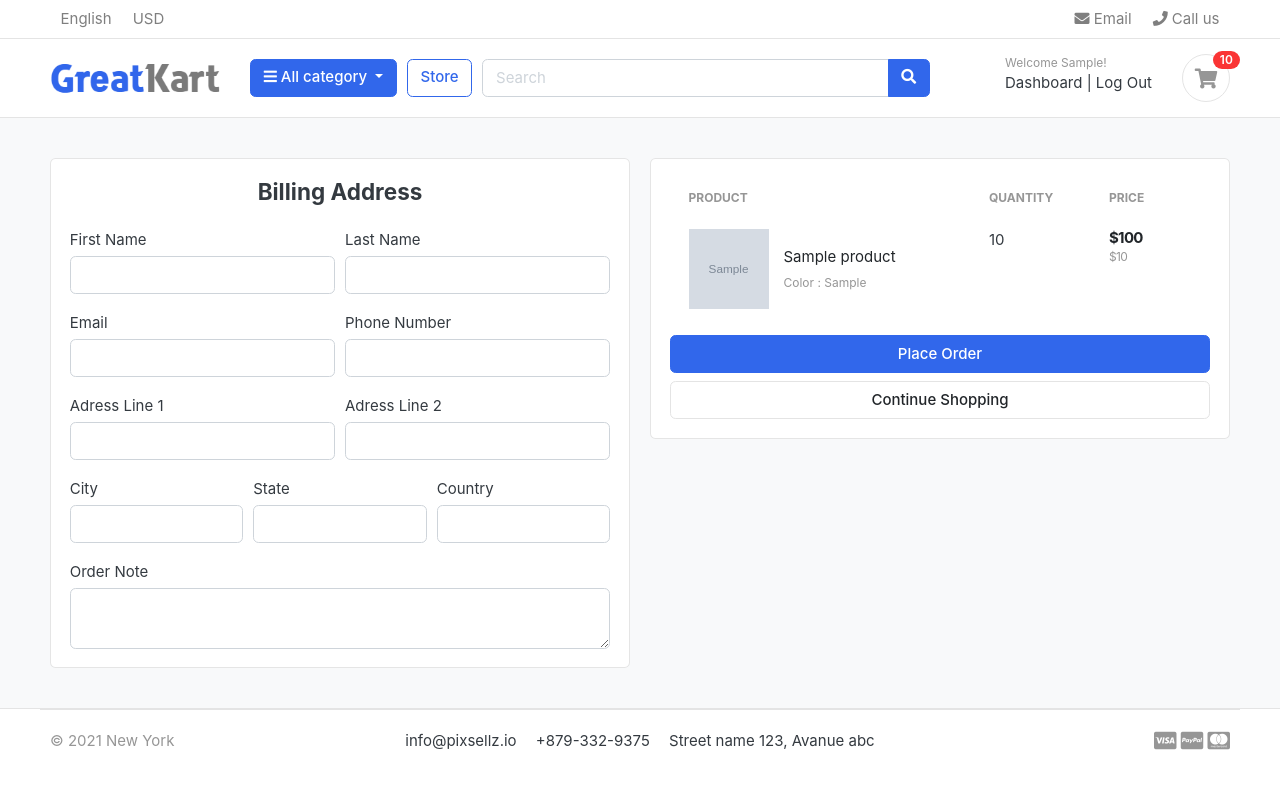
After one commit to oraldo666/greatkart-django, a Django app: page /cart/checkout/ in a window 1280 px wide. The commit adds this page. Run offline with Django 3.2, Linux system fonts and the light colour scheme; a user stored in the database is signed in; tables that the repository leaves empty hold one stand-in row (values such as "Sample post"); grey boxes marked "Sample" are stand-in pictures; some libraries are stand-ins or nearby versions; some web fonts are replaced.

Commit message:
Cart and Checkout

```diff
--- a/carts/context_processors.py
+++ b/carts/context_processors.py
@@ -9,7 +9,10 @@ def counter(request):
     else:
         try:
             cart = Cart.objects.filter(cart_id=_cart_id(request))
-            cart_items = CartItem.objects.all().filter(cart=cart[:1])
+            if request.user.is_authenticated:
+                cart_items = CartItem.objects.all().filter(user=request.user)
+            else:
+                cart_items = CartItem.objects.all().filter(cart=cart[:1])
             for cart_item in cart_items:
                 cart_count += cart_item.quantity
         except Cart.DoesNotExist:
--- a/carts/models.py
+++ b/carts/models.py
@@ -1,5 +1,6 @@
 from django.db import models
 from store.models import Product, Variation
+from accounts.models import Account
 
 # Create your models here.
 class Cart(models.Model):
@@ -11,9 +12,10 @@ class Cart(models.Model):
 
 
 class CartItem(models.Model):
+    user = models.ForeignKey(Account, on_delete=models.CASCADE, null=True)
     product   = models.ForeignKey(Product, on_delete=models.CASCADE)
     variations = models.ManyToManyField(Variation, blank=True)
-    cart      = models.ForeignKey(Cart, on_delete=models.CASCADE)
+    cart      = models.ForeignKey(Cart, on_delete=models.CASCADE, null=True)
     quantity  = models.IntegerField()
     is_active = models.BooleanField(default=True)
 
--- a/carts/urls.py
+++ b/carts/urls.py
@@ -7,4 +7,6 @@ urlpatterns = [
     path('add_cart/<int:product_id>/', views.add_cart, name='add_cart'),
     path('remove_cart/<int:product_id>/<int:cart_item_id>/', views.remove_cart, name='remove_cart'),
     path('remove_cart_item/<int:product_id>/<int:cart_item_id>/', views.remove_cart_item, name='remove_cart_item'),
+
+    path('checkout/', views.checkout, name='checkout'),
 ]
--- a/carts/views.py
+++ b/carts/views.py
@@ -3,6 +3,7 @@ from store.models import Product, Variation
 from .models import Cart, CartItem
 from django.core.exceptions import ObjectDoesNotExist
 from django.http import HttpResponse
+from django.contrib.auth.decorators import login_required
 
 # Create your views here.
 
@@ -15,85 +16,154 @@ def _cart_id(request):
 
 
 def add_cart(request, product_id):
+    current_user = request.user
     product = Product.objects.get(id=product_id) # get the product
-    product_variation = []
+    # If user is authenticated
+    if current_user.is_authenticated:
+        product_variation = []
 
-    if request.method == 'POST':
-        for item in request.POST:
-            key = item
-            value = request.POST[key]
-            try:
-                variation = Variation.objects.get(product=product, variation_category__iexact=key, variation_value__iexact=value)
-                product_variation.append(variation)
-            except :
-                pass
+        if request.method == 'POST':
+            for item in request.POST:
+                key = item
+                value = request.POST[key]
+                try:
+                    variation = Variation.objects.get(product=product, variation_category__iexact=key, variation_value__iexact=value)
+                    product_variation.append(variation)
+                except :
+                    pass
+
+        # Here we get the cart item
+
+        is_cart_item_exists = CartItem.objects.filter(product=product, user = current_user).exists()
+        if is_cart_item_exists:
+            cart_item = CartItem.objects.filter(product=product, user=current_user)
+            # existing variations -- database
+            # courrent variations -- product_variation list
+            # item id -- database
+
+            ex_var_list = []
+            id = []
+            for item in cart_item:
+                existing_variation = item.variations.all()
+                ex_var_list.append(list(existing_variation))
+                id.append(item.id)
+
+            if product_variation in ex_var_list:
+                # increase the cart item quantity
+                index = ex_var_list.index(product_variation)
+                item_id=id[index]
+
+                item = CartItem.objects.get(product=product, id=item_id)
+                item.quantity += 1
+                item.save()
+
+            else:
+                # create a new cart item
+                item = CartItem.objects.create(product=product, quantity=1, user=current_user)
+                if len(product_variation) > 0:
+                    item.variations.clear()
+                    item.variations.add(*product_variation)
+
+            # cart_item.quantity += 1
+                item.save()
+        else:
+            cart_item = CartItem.objects.create(
+                product=product,
+                quantity=1,
+                user=current_user
+            )
+            if len(product_variation) > 0:
+                cart_item.variations.clear()
+                cart_item.variations.add(*product_variation)
+            cart_item.save()
+
+        return redirect('cart')
+
+    # If user is not authenticated, or logged in
+    else:
+
+        product_variation = []
+
+        if request.method == 'POST':
+            for item in request.POST:
+                key = item
+                value = request.POST[key]
+                try:
+                    variation = Variation.objects.get(product=product, variation_category__iexact=key, variation_value__iexact=value)
+                    product_variation.append(variation)
+                except :
+                    pass
 
 
-    try:
-        cart = Cart.objects.get(cart_id=_cart_id(request)) # get the cart using the cart_id present in the session
-    except Cart.DoesNotExist:
-        cart = Cart.objects.create(
-            cart_id= _cart_id(request)
-        )
-    cart.save()
+        try:
+            cart = Cart.objects.get(cart_id=_cart_id(request)) # get the cart using the cart_id present in the session
+        except Cart.DoesNotExist:
+            cart = Cart.objects.create(
+                cart_id= _cart_id(request)
+            )
+        cart.save()
 
 
 
 
-    # Here we get the cart item
+        # Here we get the cart item
 
-    is_cart_item_exists = CartItem.objects.filter(product=product, cart=cart).exists()
-    if is_cart_item_exists:
-        cart_item = CartItem.objects.filter(product=product, cart=cart)
-        # existing variations -- database
-        # courrent variations -- product_variation list
-        # item id -- database
+        is_cart_item_exists = CartItem.objects.filter(product=product, cart=cart).exists()
+        if is_cart_item_exists:
+            cart_item = CartItem.objects.filter(product=product, cart=cart)
+            # existing variations -- database
+            # courrent variations -- product_variation list
+            # item id -- database
 
-        ex_var_list = []
-        id = []
-        for item in cart_item:
-            existing_variation = item.variations.all()
-            ex_var_list.append(list(existing_variation))
-            id.append(item.id)
+            ex_var_list = []
+            id = []
+            for item in cart_item:
+                existing_variation = item.variations.all()
+                ex_var_list.append(list(existing_variation))
+                id.append(item.id)
 
-        if product_variation in ex_var_list:
-            # increase the cart item quantity
-            index = ex_var_list.index(product_variation)
-            item_id=id[index]
+            if product_variation in ex_var_list:
+                # increase the cart item quantity
+                index = ex_var_list.index(product_variation)
+                item_id=id[index]
 
-            item = CartItem.objects.get(product=product, id=item_id)
-            item.quantity += 1
-            item.save()
+                item = CartItem.objects.get(product=product, id=item_id)
+                item.quantity += 1
+                item.save()
 
+            else:
+                # create a new cart item
+                item = CartItem.objects.create(product=product, quantity=1, cart=cart)
+                if len(product_variation) > 0:
+                    item.variations.clear()
+                    item.variations.add(*product_variation)
+
+            # cart_item.quantity += 1
+                item.save()
         else:
-            # create a new cart item
-            item = CartItem.objects.create(product=product, quantity=1, cart=cart)
+            cart_item = CartItem.objects.create(
+                product=product,
+                quantity=1,
+                cart=cart
+            )
             if len(product_variation) > 0:
-                item.variations.clear()
-                item.variations.add(*product_variation)
+                cart_item.variations.clear()
+                cart_item.variations.add(*product_variation)
+            cart_item.save()
 
-        # cart_item.quantity += 1
-            item.save()
-    else:
-        cart_item = CartItem.objects.create(
-            product=product,
-            quantity=1,
-            cart=cart
-        )
-        if len(product_variation) > 0:
-            cart_item.variations.clear()
-            cart_item.variations.add(*product_variation)
-        cart_item.save()
-
-    return redirect('cart')
+        return redirect('cart')
 
 
 
 def remove_cart(request, product_id, cart_item_id):
-    cart = Cart.objects.get(cart_id=_cart_id(request))
+
     product = get_object_or_404(Product, id=product_id)
     try:
-        cart_item = CartItem.objects.get(product=product, cart=cart, id=cart_item_id)
+        if request.user.is_authenticated:
+            cart_item = CartItem.objects.get(product=product, user=request.user, id=cart_item_id)
+        else:
+            cart = Cart.objects.get(cart_id=_cart_id(request))
+            cart_item = CartItem.objects.get(product=product, cart=cart, id=cart_item_id)
         if cart_item.quantity > 1:
             cart_item.quantity -= 1
             cart_item.save()
@@ -105,9 +175,12 @@ def remove_cart(request, product_id, cart_item_id):
 
 
 def remove_cart_item(request, product_id, cart_item_id):
-    cart = Cart.objects.get(cart_id=_cart_id(request))
     product = get_object_or_404(Product, id=product_id)
-    cart_item = CartItem.objects.filter(product=product, cart=cart, id = cart_item_id)
+    if request.user.is_authenticated:
+        cart_item = CartItem.objects.filter(product=product, user=request.user, id = cart_item_id)
+    else:
+        cart = Cart.objects.get(cart_id=_cart_id(request))
+        cart_item = CartItem.objects.filter(product=product, cart=cart, id = cart_item_id)
     cart_item.delete()
     return redirect('cart')
 
@@ -116,8 +189,11 @@ def cart(request, total=0, quantity=0, cart_items=None):
     try:
         tax = 0
         grand_total = 0
-        cart = Cart.objects.get(cart_id=_cart_id(request))
-        cart_items = CartItem.objects.filter(cart=cart, is_active=True)
+        if request.user.is_authenticated:
+            cart_items = CartItem.objects.filter(user=request.user, is_active=True)
+        else:
+            cart = Cart.objects.get(cart_id=_cart_id(request))
+            cart_items = CartItem.objects.filter(cart=cart, is_active=True)
         for cart_item in cart_items:
             total += (cart_item.product.price * cart_item.quantity)
             quantity += cart_item.quantity
@@ -132,7 +208,34 @@ def cart(request, total=0, quantity=0, cart_items=None):
         'cart_items'   : cart_items,
         'tax'          : tax,
         'grand_total'  : grand_total,
+    }
+    return render(request,'store/cart.html', context)
 
+
+@login_required
+def checkout(request, total=0, quantity=0, cart_items=None):
+    try:
+        tax = 0
+        grand_total = 0
+        if request.user.is_authenticated:
+            cart_items = CartItem.objects.filter(user=request.user, is_active=True)
+        else:
+            cart = Cart.objects.get(cart_id=_cart_id(request))
+            cart_items = CartItem.objects.filter(cart=cart, is_active=True)
+        for cart_item in cart_items:
+            total += (cart_item.product.price * cart_item.quantity)
+            quantity += cart_item.quantity
+        tax = (20 * total)/100
+        grand_total = total + tax
+    except ObjectDoesNotExist:
+        pass
+
+    context = {
+        'total'        : total,
+        'quantity'     : quantity,
+        'cart_items'   : cart_items,
+        'tax'          : tax,
+        'grand_total'  : grand_total,
     }
 
-    return render(request,'store/cart.html', context)
+    return render(request, 'store/checkout.html', context)
--- a/templates/store/cart.html
+++ b/templates/store/cart.html
@@ -110,7 +110,7 @@
                 <p class="text-center mb-3">
                     <img src="{% static './images/misc/payments.png' %}" height="26">
                 </p>
-                <a href="./place-order.html" class="btn btn-primary btn-block"> Checkout </a>
+                <a href="{% url 'checkout' %}" class="btn btn-primary btn-block"> Checkout </a>
                 <a href="{% url 'store' %}" class="btn btn-light btn-block">Continue Shopping</a>
             </div> <!-- card-body.// -->
             </div> <!-- card.// -->
--- /dev/null
+++ b/templates/store/checkout.html
@@ -0,0 +1,142 @@
+{% extends 'base.html' %}
+{% load static %}
+
+{% block content%}
+<section class="section-content padding-y bg">
+    <div class="container">
+
+    <!-- ============================ COMPONENT 1 ================================= -->
+
+
+    <div class="row">
+        <aside class="col-lg-6">
+            <div class="card">
+                <div class="card-body">
+                    <h4 class="card-title mb-4 text-center">Billing Address</h4>
+                    <form action="" method="POST">
+                        {% csrf_token %}
+                        <div class="form-row">
+                            <div class="col form-group">
+                                <label for="" >First Name</label>
+                                <input type="text" name="first_name" class="form-control" required >
+                            </div>
+                            <div class="col form-group">
+                                <label for="" >Last Name</label>
+                                <input type="text" name="last_name" class="form-control" required >
+                            </div>
+                        </div>
+                        <div class="form-row">
+                            <div class="col form-group">
+                                <label for="" >Email</label>
+                                <input type="email" name="email" class="form-control" required >
+                            </div>
+                            <div class="col form-group">
+                                <label for="" >Phone Number</label>
+                                <input type="text" name="phone" class="form-control" required >
+                            </div>
+                        </div>
+                        <div class="form-row">
+                            <div class="col form-group">
+                                <label for="" >Adress Line 1</label>
+                                <input type="text" name="adres_line_1" class="form-control" required >
+                            </div>
+                            <div class="col form-group">
+                                <label for="" >Adress Line 2</label>
+                                <input type="text" name="adress_line_2" class="form-control">
+                            </div>
+                        </div>
+                        <div class="form-row">
+                            <div class="col form-group">
+                                <label for="" >City</label>
+                                <input type="text" name="city" class="form-control" required >
+                            </div>
+                            <div class="col form-group">
+                                <label for="" >State</label>
+                                <input type="text" name="state" class="form-control">
+                            </div>
+                            <div class="col form-group">
+                                <label for="" >Country</label>
+                                <input type="text" name="country" class="form-control">
+                            </div>
+                        </div>
+                        <div class="formm-row">
+                            <label for="">Order Note</label>
+                            <textarea name="order_note" id="" rows="2" class="form-control"></textarea>
+                        </div>
+
+
+                </div>
+            </div> <!-- card.// -->
+
+        </aside> <!-- col.// -->
+        <aside class="col-lg-6">
+
+            <div class="card">
+            <div class="card-body">
+
+                <table class="table table-borderless table-shopping-cart">
+                    <thead class="text-muted">
+                    <tr class="small text-uppercase">
+                      <th scope="col">Product</th>
+                      <th scope="col" width="120">Quantity</th>
+                      <th scope="col" width="120">Price</th>
+                    </tr>
+                    </thead>
+                    <tbody>
+
+                    {% for cart_item in cart_items %}
+                    <tr>
+                        <td>
+                            <figure class="itemside align-items-center">
+                                <div class="aside"><img src="{{cart_item.product.image.url}}" class="img-sm"></div>
+                                <figcaption class="info">
+                                    <a href="{{ cart_item.product.get_url }}" class="title text-dark">{{ cart_item.product.product_name }}</a>
+                                    <p class="text-muted small">
+                                        {% if cart_item.variations.all %}
+                                            {% for item in cart_item.variations.all %}
+
+                                                {{item.variation_category|capfirst}} : {{item.variation_value|capfirst}}<br>
+
+
+                                            {% endfor %}
+                                        {% endif %}
+                                    </p>
+                                </figcaption>
+                            </figure>
+                        </td>
+                        <td>
+                            <label for="">{{cart_item.quantity}}</label>
+                        </td>
+                        <td>
+                            <div class="price-wrap">
+                                <var class="price">${{ cart_item.sub_total }}</var>
+                                <small class="text-muted"> ${{ cart_item.product.price }} </small>
+                            </div> <!-- price-wrap .// -->
+                        </td>
+
+                    </tr>
+                    {% endfor %}
+
+
+                    </tbody>
+                    </table>
+
+
+                <button type="submit" name="submit" class="btn btn-primary btn-block">Place Order</button>
+                <a href="{% url 'store' %}" class="btn btn-light btn-block">Continue Shopping</a>
+            </form>
+            </div> <!-- card-body.// -->
+            </div> <!-- card.// -->
+
+    </aside> <!-- col.// -->
+
+
+    </div> <!-- row.// -->
+
+    <!-- ============================ COMPONENT 1 END .// ================================= -->
+
+    </div> <!-- container .//  -->
+    </section>
+
+
+{% endblock%}
```
Also changed, not shown: accounts/views.py (+58 -3 lines), carts/migrations/0004_auto_20211101_1219.py (added).
